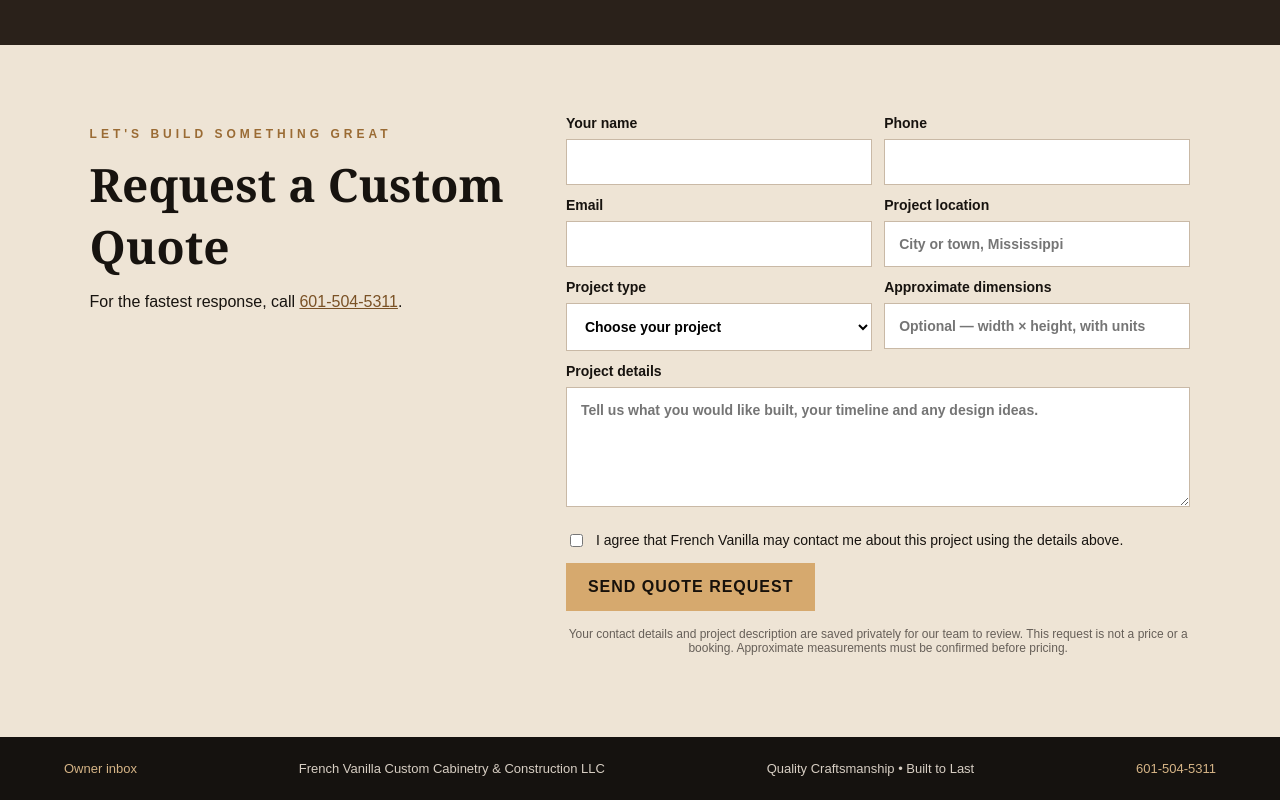
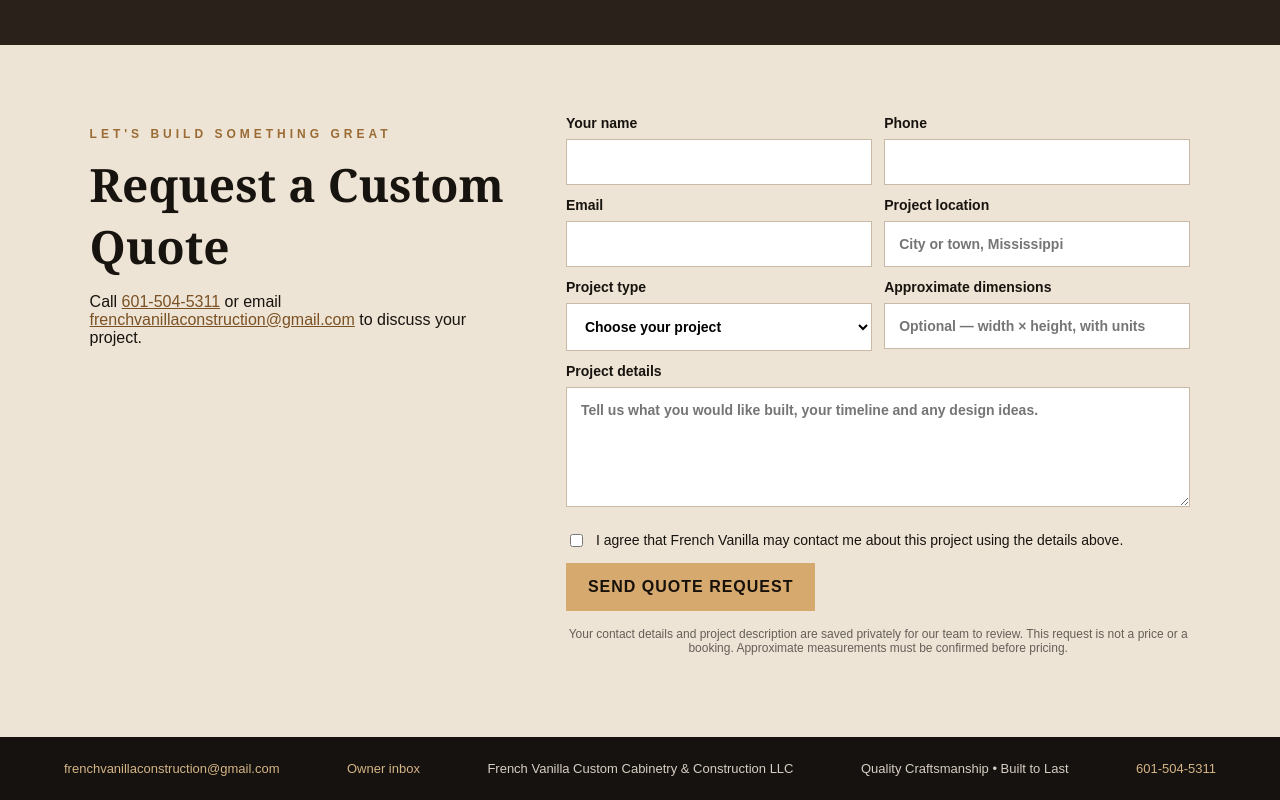
Before and after one commit to twkennedy1991-cpu/French-vanilla-construction, a plain HTML site: page index.html in a window 1280 px wide. Shown: the part 3796-4596 px from the top of the page. Drawn offline with Linux system fonts and the light colour scheme.

Commit message:
Use business operations email for website contact and inquiry routing metadata

```diff
--- a/index.html
+++ b/index.html
@@ -71,7 +71,7 @@
 </section>
 
 <section id="contact" class="contact">
-  <div><p class="eyebrow dark">LET'S BUILD SOMETHING GREAT</p><h2 id="door-quote">Request a Custom Quote</h2><p>For the fastest response, call <a href="tel:+16015045311">601-504-5311</a>.</p></div>
+  <div><p class="eyebrow dark">LET'S BUILD SOMETHING GREAT</p><h2 id="door-quote">Request a Custom Quote</h2><p>Call <a href="tel:+16015045311">601-504-5311</a> or email <a href="mailto:frenchvanillaconstruction@gmail.com">frenchvanillaconstruction@gmail.com</a> to discuss your project.</p></div>
   <form id="quote-form">
     <div class="formgrid">
       <label>Your name<input name="name" autocomplete="name" maxlength="120" required></label>
@@ -91,7 +91,7 @@
 </section>
 </main>
 
-<footer><a href="owner.html">Owner inbox</a><div>French Vanilla Custom Cabinetry & Construction LLC</div><div>Quality Craftsmanship • Built to Last</div><a href="tel:+16015045311">601-504-5311</a></footer>
+<footer><a href="mailto:frenchvanillaconstruction@gmail.com">frenchvanillaconstruction@gmail.com</a><a href="owner.html">Owner inbox</a><div>French Vanilla Custom Cabinetry & Construction LLC</div><div>Quality Craftsmanship • Built to Last</div><a href="tel:+16015045311">601-504-5311</a></footer>
 <script>
 (() => {
 let selectedType = 'Custom Cabinetry';
--- a/quote-client.mjs
+++ b/quote-client.mjs
@@ -23,7 +23,7 @@ export function buildQuote(fields, id, design = null) {
     project_type: fields.project,
     project_description: clean(fields.details, 4000, 'your project details', true),
     measurements: { customer_supplied: clean(fields.size, 200, 'dimensions'), verified: false },
-    design_options: { source: 'french-vanilla-website', location, contact_consent: true, design },
+    design_options: { source: 'french-vanilla-website', business_contact_email: 'frenchvanillaconstruction@gmail.com', location, contact_consent: true, design },
     status: 'new'
   };
 }
```
